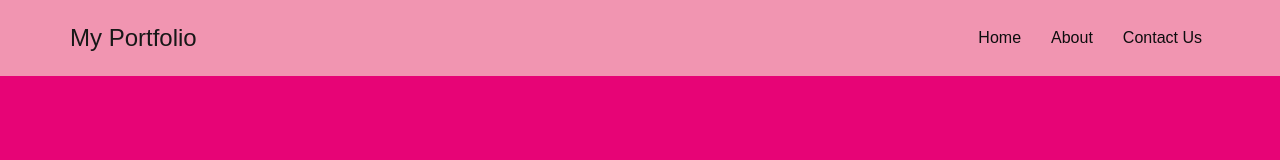
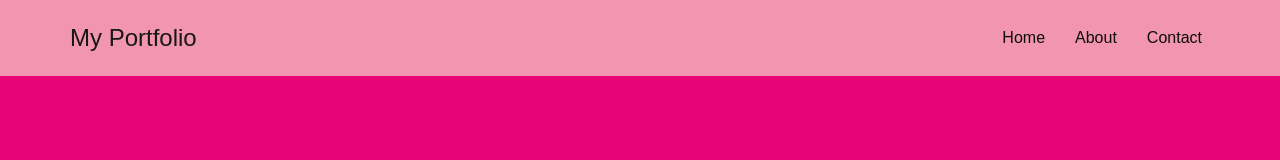
Before and after one commit to shasmeenZahra/class-assiment-02, a Next.js app: page / in a window 1280 px wide. Shown: the top 160 px of the page. Built offline with nearby package versions, Linux system fonts and the light colour scheme.

Commit message:
Update Header.tsx

```diff
--- a/src/app/components/Header.tsx
+++ b/src/app/components/Header.tsx
@@ -11,7 +11,7 @@ const Header = () => (
           <a href="/About">About</a>
         </li>
         <li>
-          <a href="/contact">Contact Us</a>
+          <a href="/contact">Contact</a>
         </li>
       </ul>
   </nav>
```
